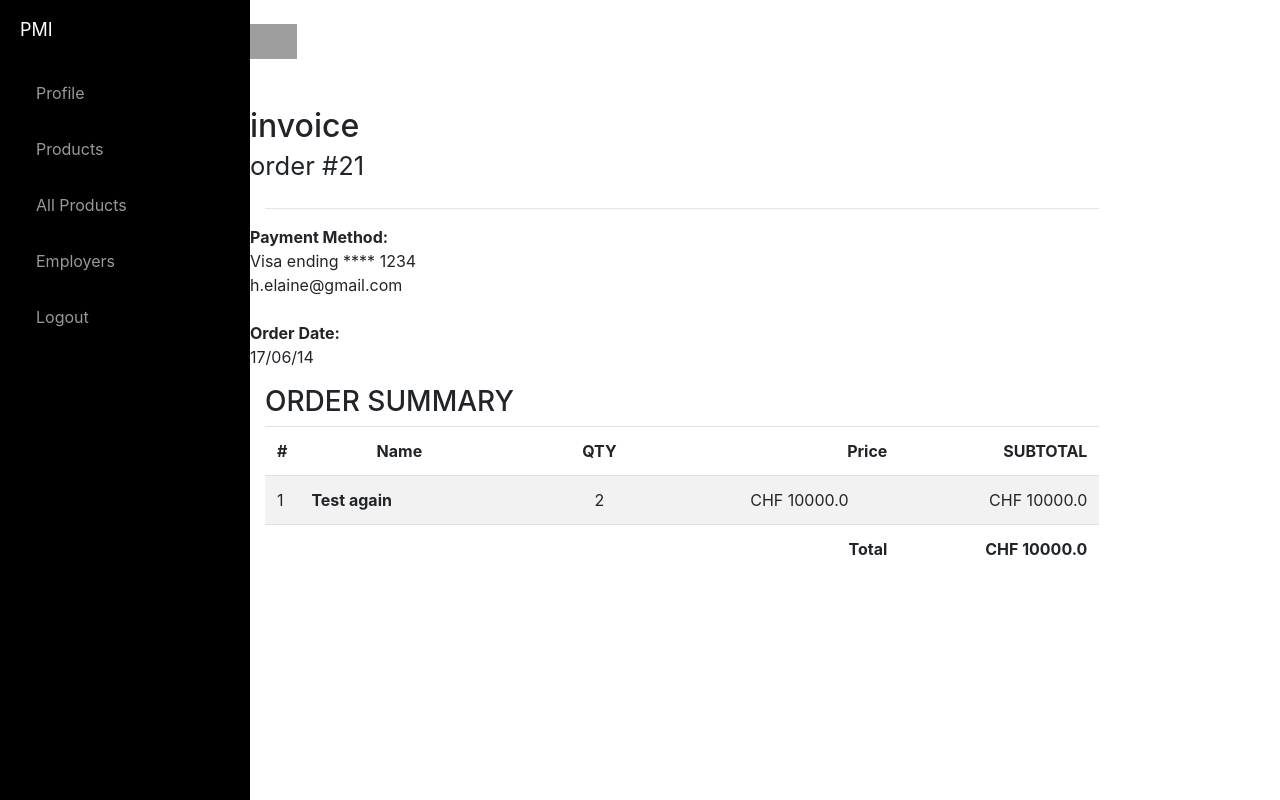
After one commit to mnoorhussin/flaskdepoly, a Flask app: page /detail/21 in a window 1280 px wide. The commit adds this page. Run offline with Flask 2, Linux system fonts and the light colour scheme; a user stored in the database is signed in; data comes from the database, SQL or seed files in the repository; both versions use the stored data as it was after the commit; some libraries are stand-ins or nearby versions; grey boxes are pictures that could not be loaded.

Commit message:
details page

```diff
--- /dev/null
+++ b/website/templates/detail.html
@@ -0,0 +1,90 @@
+{% extends "base.html" %} {% block title %}Details{% endblock %} {% block content%}
+<br />
+<div class="container">
+    <div class="row">
+        <!-- BEGIN INVOICE -->
+        <div class="col-xs-12">
+            <div class="grid invoice">
+                <div class="grid-body">
+                    <div class="invoice-title">
+                        <div class="row">
+                            <div class="col-xs-12">
+                                <img src="http://vergo-kertas.herokuapp.com/assets/img/logo.png" alt="" height="35">
+                            </div>
+                        </div>
+                        <br>
+                        <div class="row">
+                            <div class="col-xs-12">
+                                <div class="d-flex flex-column mt-4">
+                                   </div>
+                                <h2>invoice<br>
+                                    <span class="small">order #{{product.id}}</span>
+                                </h2>
+                            </div>
+                        </div>
+                    </div>
+                    <hr>
+                    <div class="row">
+
+                        <div class="col-xs-6 text-right">
+
+                        </div>
+                    </div>
+                    <div class="row">
+                        <div class="col-xs-6">
+                            <address>
+                                <strong>Payment Method:</strong><br>
+                                Visa ending **** 1234<br>
+                                h.elaine@gmail.com<br>
+                                <br>
+                                <strong>Order Date:</strong><br>
+                                17/06/14
+                            </address>
+
+                        </div>
+                        <div class="col-xs-6 text-right">
+                            <address>
+
+                        </div>
+                    </div>
+                    <div class="row">
+                        <div class="col-md-12">
+                            <h3>ORDER SUMMARY</h3>
+                            <table class="table table-striped">
+                                <thead>
+                                    <tr class="line" >
+                                        <td><strong>#</strong></td>
+                                        <td class="text-center"  style="width: 200px;"><strong>Name</strong></td>
+                                        <td class="text-center"  style="width: 200px;"><strong>QTY</strong></td>
+                                        <td class="text-right"><strong>Price</strong></td>
+                                        <td class="text-right"><strong>SUBTOTAL</strong></td>
+                                    </tr>
+                                </thead>
+                                <tbody>
+                                    <tr  >
+                                        <td>1</td>
+                                        <td><strong>{{product.product_name}}</strong><br>   </td>
+                                        <td class="text-center"  style="width: 200px;"> {{product.qty}}</td>
+                                        <td class="text-center"  style="width: 200px;">CHF {{product.price}}</td>
+                                        <td class="text-right"  style="width: 200px;">CHF {{product.price}}</td>
+                                    </tr>
+
+                                        <td colspan="3">
+                                        </td>
+                                        <td class="text-right"><strong>Total</strong></td>
+                                        <td class="text-right"><strong>CHF {{product.price}}</strong></td>
+                                    </tr>
+                                </tbody>
+                            </table>
+                        </div>
+                    </div>
+                    <div class="row">
+
+                    </div>
+                </div>
+            </div>
+        </div>
+        <!-- END INVOICE -->
+    </div>
+</div>
+{% endblock %}
--- a/website/views.py
+++ b/website/views.py
@@ -1,9 +1,11 @@
 from socketserver import DatagramRequestHandler
 from unicodedata import name
-from flask import Blueprint, render_template, request, flash, jsonify, redirect, url_for
+from flask import Blueprint, render_template, request, flash, jsonify, redirect, url_for, make_response, Response
 from werkzeug.security import generate_password_hash, check_password_hash
 from flask_login import login_required, current_user
 from collections import Counter
+from datetime import datetime
+import pdfkit
 from .models import Product, User
 from .import db
 import json
@@ -128,3 +130,14 @@ def profile():
 def employee():
     employee = User.query.all()
     return render_template("employee.html", employee=employee, user=current_user)
+
+
+
+
+
+
+@views.route('/detail/<int:id>')
+@login_required
+def detail(id):
+    product = Product.query.get_or_404(id)
+    return render_template("detail.html", product=product,  user=current_user)
```
Also changed, not shown: website/templates/home.html (+28 -72 lines), website/templates/products.html (+27 -26 lines), website/database.db, website/static/IMG/DefaultProduct.png (added), website/static/index.css (line endings or trailing spaces).
